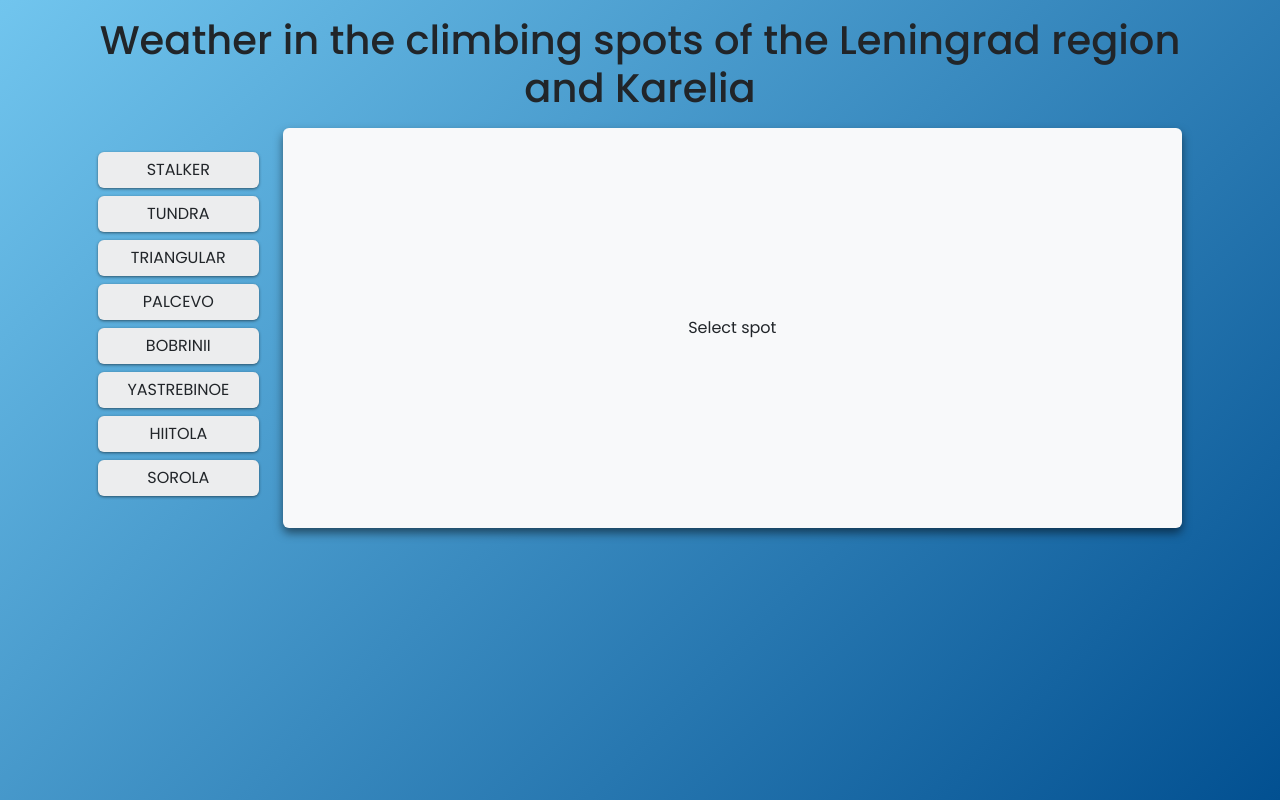
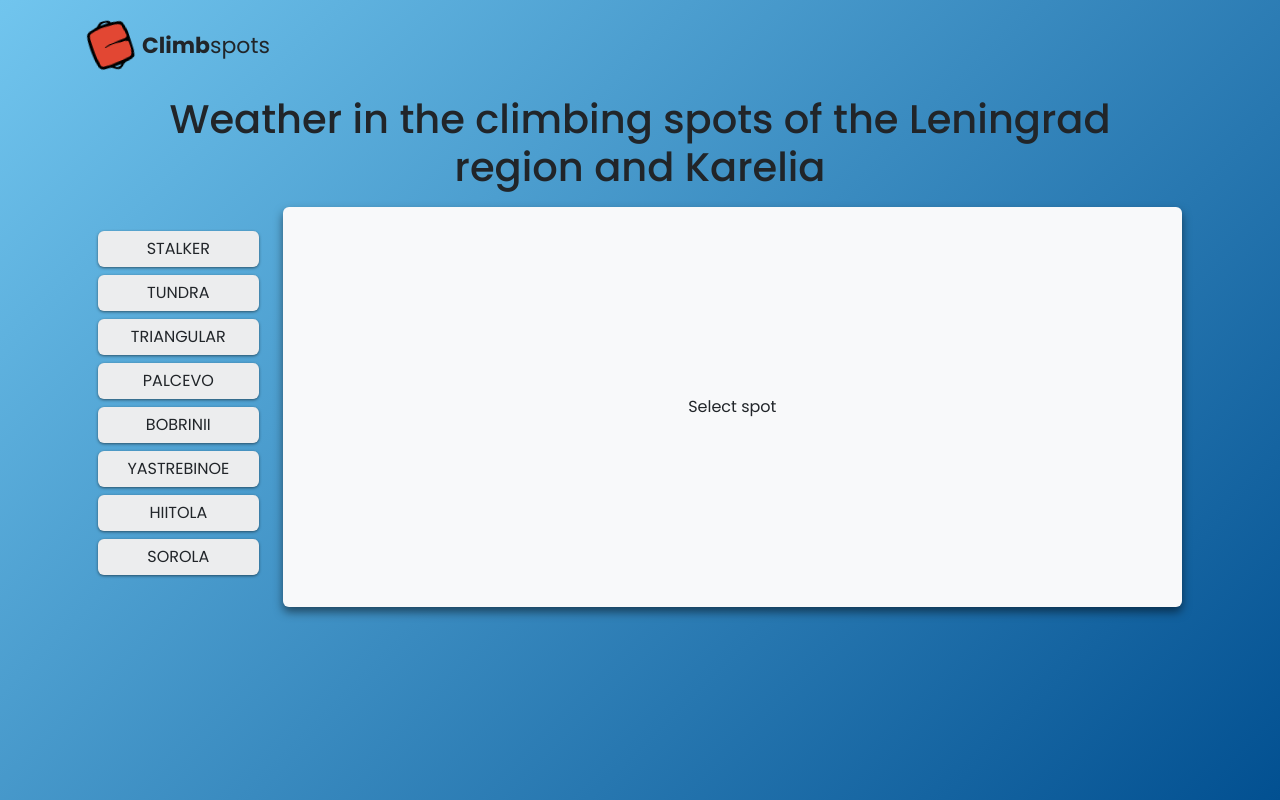
Before and after one commit to glebmanov/climbspots-app, a React (Create React App) app in the folder client/: page / in a window 1280 px wide. Built offline with nearby package versions, Linux system fonts and the light colour scheme.

Commit message:
added header logo

```diff
--- a/client/src/App.jsx
+++ b/client/src/App.jsx
@@ -1,11 +1,13 @@
 import React from 'react';
 import Weather from '../src/containers/Weather';
+import Header from './containers/Header';
 
 import './styles/app.scss';
 
 const App = () => {
   return (
     <div className='container'>
+      <Header />
       <Weather />
     </div>
   );
--- /dev/null
+++ b/client/src/containers/Header.jsx
@@ -0,0 +1,18 @@
+import React from 'react'
+
+import logo from '../static/img/logo.png'
+
+const Header = () => {
+  return (
+    <div className='header'>
+      <div className='logo d-flex align-items-center'>
+        <img src={logo} alt='logo' />
+        <p>
+          <span>Climb</span>spots
+        </p>
+      </div>
+    </div>
+  )
+}
+
+export default Header
--- a/client/src/containers/Weather.jsx
+++ b/client/src/containers/Weather.jsx
@@ -17,7 +17,7 @@ const Weather = () => {
   }, [dispatch, activeSpotId, endpoint]);
 
   return (
-    <div className='weather-wrapper d-flex flex-column justify-content-center py-3'>
+    <div className='weather-wrapper d-flex flex-column justify-content-center'>
       <h1 className='text-center'>Weather in the climbing spots of the Leningrad region and Karelia</h1>
       <div className='weather-content d-flex flex-column flex-lg-row row p-0 p-lg-3'>
         <div className='spot-list col-lg-2 d-flex flex-wrap flex-row flex-lg-column py-4 justify-content-center justify-content-lg-start'>
--- a/client/src/styles/app.scss
+++ b/client/src/styles/app.scss
@@ -4,4 +4,5 @@
 @import "containers/weather";
 
 @import "modules/base";
+@import "modules/header";
 @import "modules/button";
--- a/client/src/styles/containers/_weather.scss
+++ b/client/src/styles/containers/_weather.scss
@@ -1,3 +1,7 @@
+h1 {
+  padding: 0 80px;
+}
+
 .weather {
   height: 100%;
   background-color: $white-2;
@@ -34,6 +38,7 @@
 @include --mobile {
   h1 {
     font-size: 20px;
+    padding: 0 20px;
   }
 
   table {
--- /dev/null
+++ b/client/src/styles/modules/_header.scss
@@ -0,0 +1,32 @@
+.header {
+  padding: 15px 0 20px 0;
+
+  img {
+    width: 60px;
+    height: 60px;
+    transform: rotate(340deg);
+  }
+
+  p {
+    font-size: 22px;
+
+    span {
+      font-weight: 700;
+    }
+  }
+}
+
+@include --mobile {
+  .header {
+    padding: 15px 0;
+
+    img {
+      width: 40px;
+      height: 40px;
+    }
+
+    p {
+      font-size: 15px;
+    }
+  }
+}
```
Also changed, not shown: client/src/static/img/logo.png (added).
